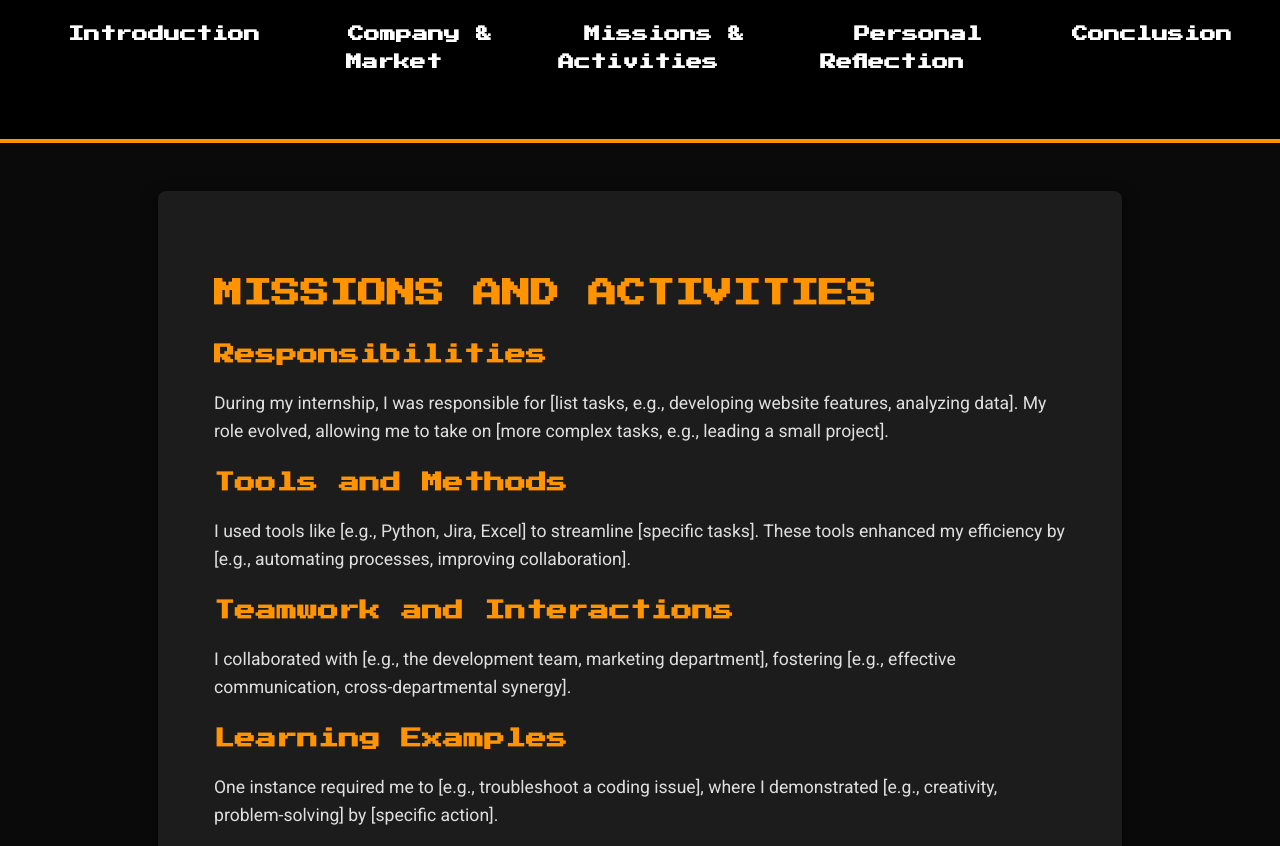
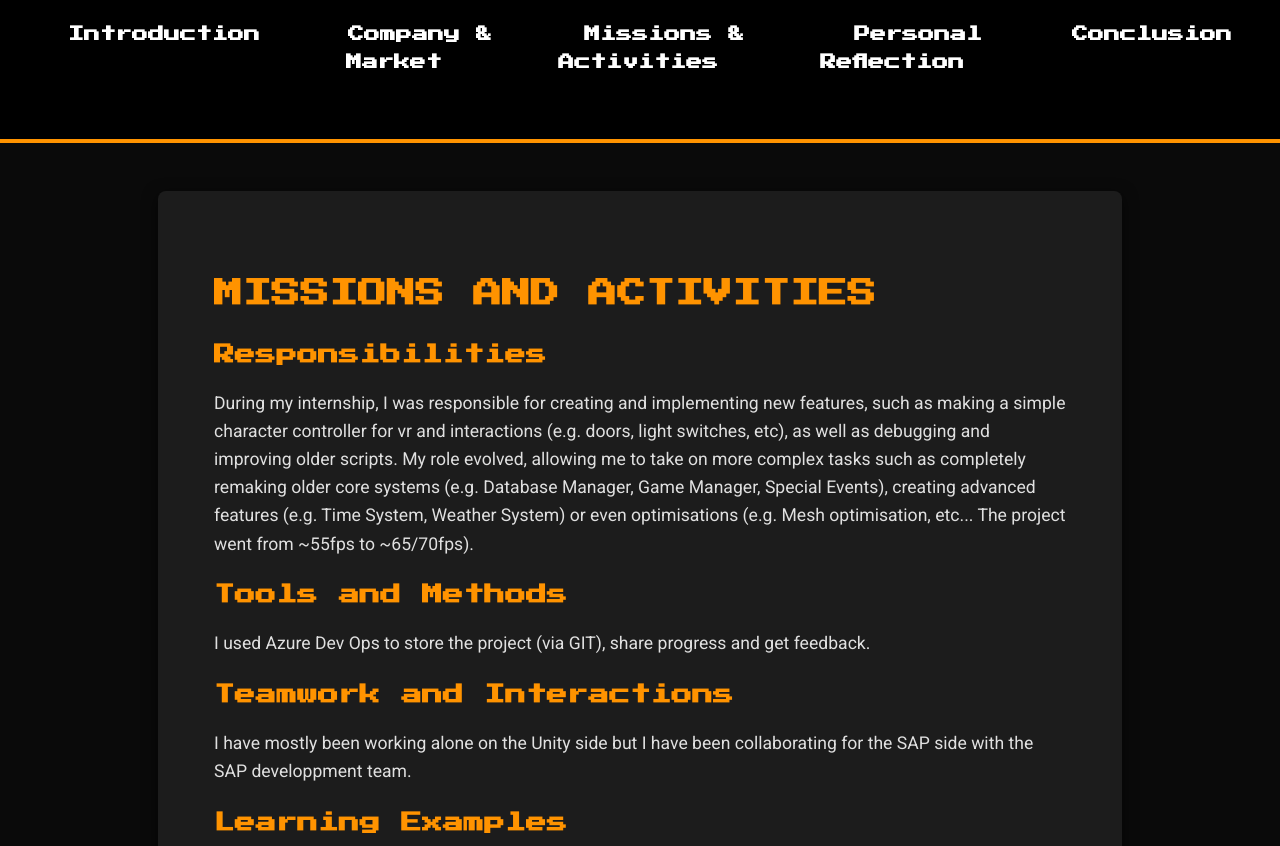
Before and after one commit to HoDoH-H/b2-profile, a plain HTML site: page stage-edumotiv/missions.html in a window 1280 px wide. Shown: the part 106-952 px from the top of the page. Drawn offline with Linux system fonts and the light colour scheme.

Commit message:
Update missions section with detailed internship tasks
Expanded the Missions and Activities section to provide specific details about internship responsibilities, tools used, collaboration, and learning experiences. The changes replace placeholder text with concrete examples of tasks, tools (Azure Dev Ops, GIT), teamwork, and a major project (Game Manager overhaul and optimizations).

```diff
--- a/stage-edumotiv/missions.html
+++ b/stage-edumotiv/missions.html
@@ -62,13 +62,13 @@
         <section>
             <h2>Missions and Activities</h2>
             <h3>Responsibilities</h3>
-            <p>During my internship, I was responsible for [list tasks, e.g., developing website features, analyzing data]. My role evolved, allowing me to take on [more complex tasks, e.g., leading a small project].</p>
+            <p>During my internship, I was responsible for creating and implementing new features, such as making a simple character controller for vr and interactions (e.g. doors, light switches, etc), as well as debugging and improving older scripts. My role evolved, allowing me to take on more complex tasks such as completely remaking older core systems (e.g. Database Manager, Game Manager, Special Events), creating advanced features (e.g. Time System, Weather System) or even optimisations (e.g. Mesh optimisation, etc... The project went from ~55fps to ~65/70fps).</p>
             <h3>Tools and Methods</h3>
-            <p>I used tools like [e.g., Python, Jira, Excel] to streamline [specific tasks]. These tools enhanced my efficiency by [e.g., automating processes, improving collaboration].</p>
+            <p>I used Azure Dev Ops to store the project (via GIT), share progress and get feedback.</p>
             <h3>Teamwork and Interactions</h3>
-            <p>I collaborated with [e.g., the development team, marketing department], fostering [e.g., effective communication, cross-departmental synergy].</p>
+            <p>I have mostly been working alone on the Unity side but I have been collaborating for the SAP side with the SAP developpment team.</p>
             <h3>Learning Examples</h3>
-            <p>One instance required me to [e.g., troubleshoot a coding issue], where I demonstrated [e.g., creativity, problem-solving] by [specific action].</p>
+            <p>Remaking the whole Game Manager needed me to reimagined of the whole app needed to work. I have made several pages to list every possible actions the new Game Manager needed to do to keep the app running while optimazing and debugging it. It took me several days but at the end, the app was better optimized, less minor bugs, more malleable and easier to debug.</p>
         </section>
     </main>
     <footer>
```
